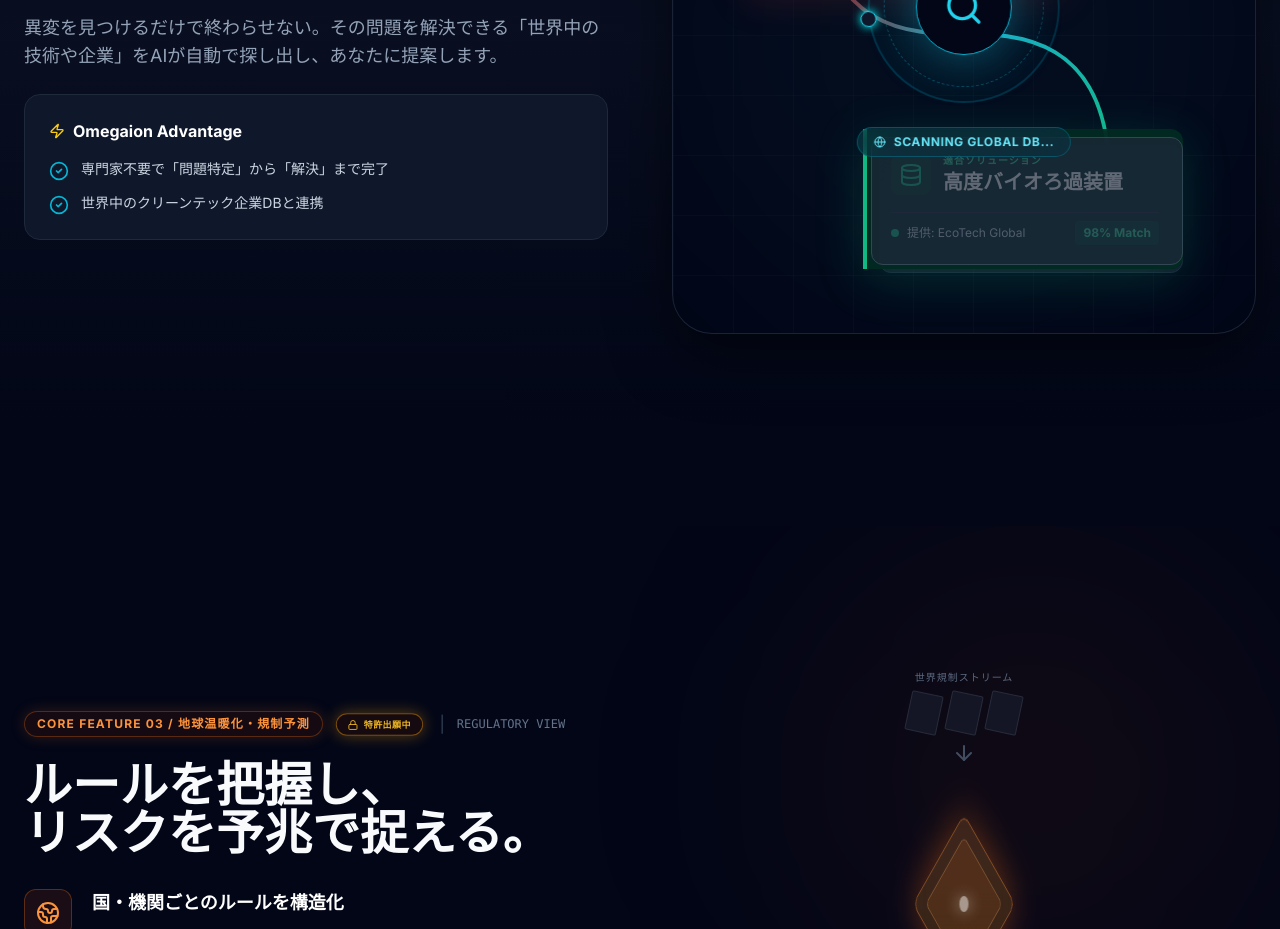
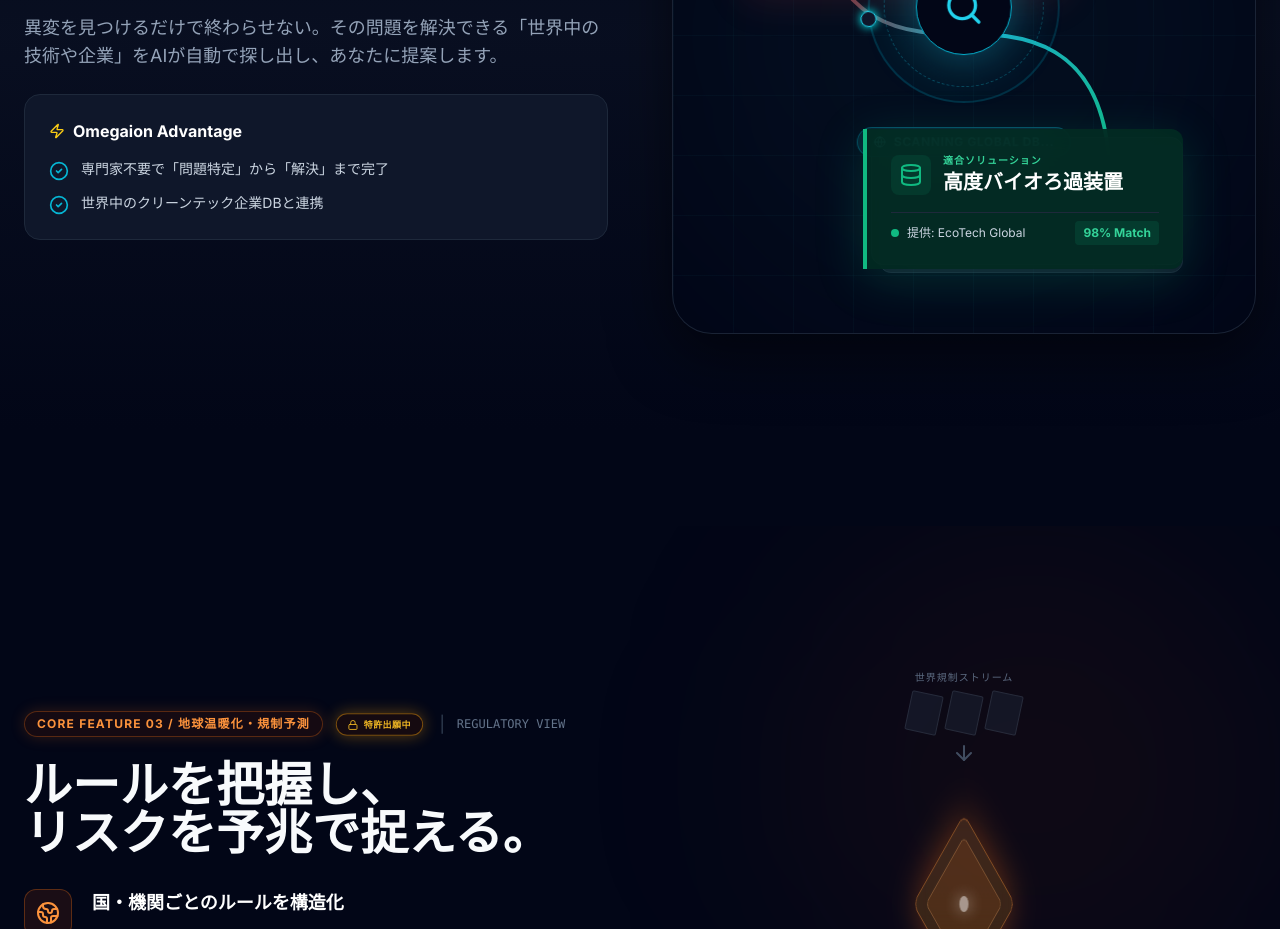
Before and after one commit to satoru-131313/omegaion-hp, a React (Vite) app: page / in a window 1280 px wide. Shown: the part 3720-4649 px from the top of the page. Built offline with nearby package versions, Linux system fonts and the light colour scheme.

Commit message:
Fix: Featuresコンポーネントのz-indexバグを修正

```diff
--- a/components/Features.tsx
+++ b/components/Features.tsx
@@ -146,7 +146,7 @@ const Features: React.FC = () => {
                          <Zap className="w-4 h-4 text-yellow-400" /> {t.features.advantage}
                       </h4>
                       <ul className="space-y-3">
-                         {t.features.points.map((point, i) => (
+                         {t.features.points.map((point: string, i: number) => (
                            <li key={i} className="flex items-start gap-3">
                               <CheckCircle2 className="w-5 h-5 text-cyan-500 flex-shrink-0 mt-0.5" />
                               <span className="text-xs md:text-sm text-slate-300">{point}</span>
@@ -159,9 +159,7 @@ const Features: React.FC = () => {
 
              {/* 3D Solution Matching Visual - RESPONSIVE (Two Separate Layouts) */}
              <div className="order-1 lg:order-2 w-full flex items-center justify-center">
-                {/* 親要素のコンテナ：ガラスパネルとperspective効果は共有
-                  スマホ（md未満）では `h-auto` で中身に合わせ、PCでは `h-[600px]` 固定にする。
-                */}
+                {/* 親要素のコンテナ：ガラスパネルとperspective効果は共有 */}
                 <motion.div
                   initial={{ opacity: 0, scale: 0.9 }}
                   whileInView={{ opacity: 1, scale: 1 }}
@@ -175,43 +173,27 @@ const Features: React.FC = () => {
 
                     {/* ========================================================
                       ----- スマホ用レイアウト (`md:hidden`) -----
-                      上から下へ流れる、シンプルでクリーンな縦型フロー。
-                      歪みやすいSVGパスを使いません。
                     ======================================================== */}
                     <div className="md:hidden flex flex-col items-center gap-6 py-10 px-4 relative z-10 w-full h-auto">
-
-                        {/* 1. 問題カード (中央寄せ) */}
                         <ProblemCard t={t} isMobile={true}/>
-
-                        {/* スマホ用縦型パイプ (シンプルな animated div) */}
                         <motion.div
                            className="h-10 w-px bg-gradient-to-b from-red-500 to-cyan-500"
                            initial={{ scaleY: 0 }}
                            whileInView={{ scaleY: 1 }}
                            transition={{ delay: 0.3, duration: 0.5 }}
                         />
-
-                        {/* 2. 中心調査要素 (中央寄せ、スケール調整) */}
                         <CenterElement isMobile={true}/>
-
-                        {/* スマホ用縦型パイプ */}
                         <motion.div
                            className="h-10 w-px bg-gradient-to-b from-cyan-500 to-emerald-500"
                            initial={{ scaleY: 0 }}
                            whileInView={{ scaleY: 1 }}
                            transition={{ delay: 0.9, duration: 0.5 }}
                         />
-
-                        {/* 3. 解決カード (中央寄せ) */}
                         <SolutionCard t={t} isMobile={true}/>
-
                     </div>
-
 
                     {/* ========================================================
                       ----- PC用レイアウト (`hidden md:flex`) -----
-                      元の複雑でクールな3D図解をそのまま表示。
-                      絶対配置とSVGパイプによる「地図」構造。
                     ======================================================== */}
                     <div className="hidden md:flex relative z-10 w-full h-full p-6">
 
@@ -250,17 +232,14 @@ const Features: React.FC = () => {
                         </svg>
 
                         <div className="relative z-10 w-full h-full">
-                           {/* 1. 問題カード (PC用絶対配置、固定幅) */}
                            <ProblemCard t={t} className="absolute top-10 left-12 w-80" isMobile={false} />
-
-                           {/* 2. 中心要素 (PC用絶対配置、元のスケール) */}
                            <CenterElement isMobile={false} />
 
-                           {/* 3. 解決カード (PC用絶対配置、固定幅) */}
+                           {/* ここに z-20 を追加して重なり順の問題を解決！ */}
                            <div className="absolute bottom-10 right-12 w-80 perspective-1000">
                               <motion.div initial={{ opacity: 0, y: 20 }} whileInView={{ opacity: 0.5, y: 0 }} transition={{ delay: 1 }} className="absolute top-4 left-4 right-0 h-32 bg-slate-800 border border-slate-700 rounded-xl z-0 transform scale-95"></motion.div>
                               <motion.div initial={{ opacity: 0, y: 20 }} whileInView={{ opacity: 0.7, y: 0 }} transition={{ delay: 1.1 }} className="absolute top-2 left-2 right-0 h-32 bg-slate-800 border border-slate-600 rounded-xl z-10 transform scale-98"></motion.div>
-                              <SolutionCard t={t} isMobile={false} />
+                              <SolutionCard t={t} isMobile={false} className="relative z-20" />
                            </div>
                         </div>
 
```
